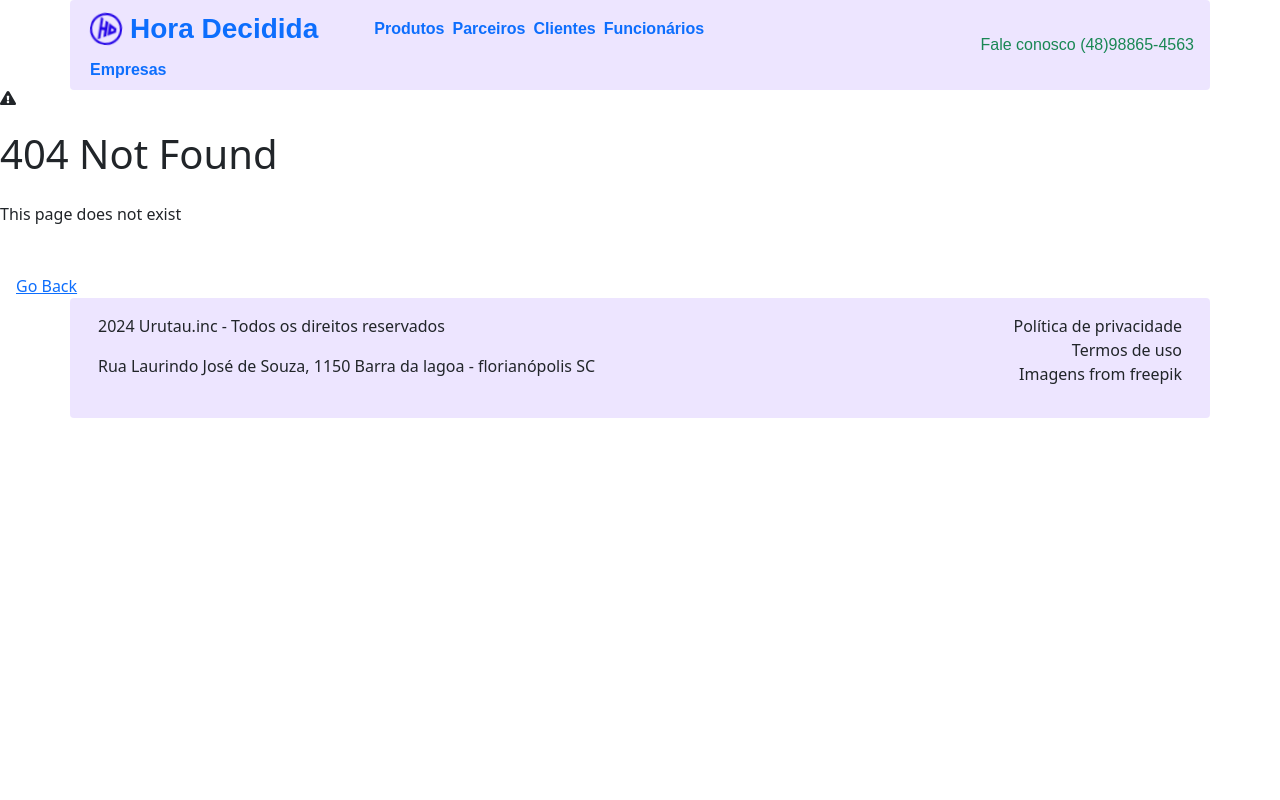
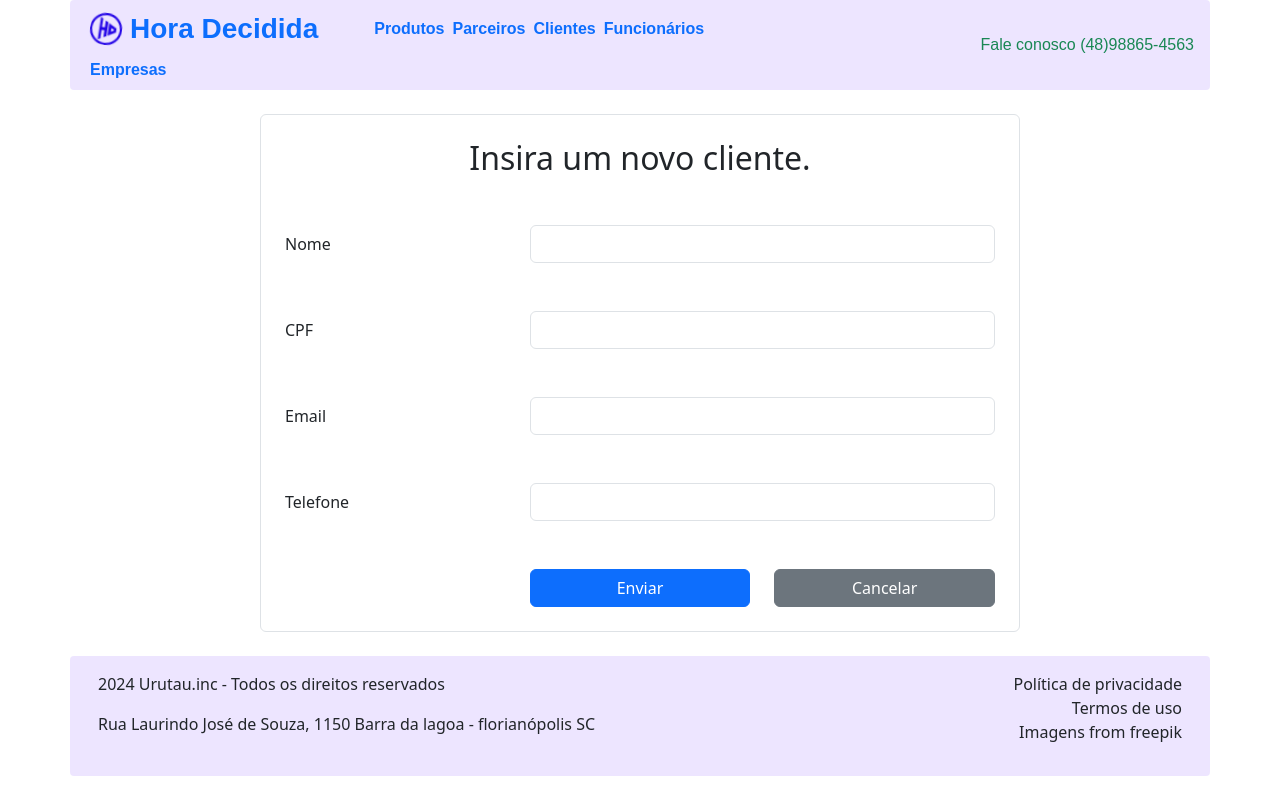
Before and after one commit to Dnstilt/Hora-Decidida, a React (Vite) app: page /createCliente in a window 1280 px wide. Built offline with nearby package versions, Linux system fonts and the light colour scheme.

Commit message:
CreateClient com jsonServer

```diff
--- a/src/App.jsx
+++ b/src/App.jsx
@@ -15,6 +15,7 @@ import NotFoundPage from './pages/NotFoundPage'
 import MainLayout from "./Layouts/MainLayout";
 import EmpresasPage from "./pages/EmpresasPage";
 import FuncionariosPage from "./pages/FuncionariosPage";
+import CreateClientePage  from "./componentes/Clientes/CreateClient";
 
 const router = createBrowserRouter(
   createRoutesFromElements(
@@ -25,6 +26,7 @@ const router = createBrowserRouter(
       <Route path="/politica" element={ <PoliticaPage/> }/>
       <Route path="/termos" element={ <TermosPage/> }/>
       <Route path="/clientes" element={ <ClientesPage /> }/>
+      <Route path="/createCliente" element={ <CreateClientePage /> }/>
       <Route path="/Empresas" element={ <EmpresasPage /> }/>
       <Route path="/Funcionarios" element={ <FuncionariosPage /> }/>
       <Route path="*" element={ <NotFoundPage/> }/>
--- a/src/componentes/Clientes/Clientes.jsx
+++ b/src/componentes/Clientes/Clientes.jsx
@@ -1,11 +1,11 @@
-import { useState } from "react"
+import { useEffect, useState } from "react"
 import { Link } from "react-router-dom"
 
 const Clientes = () => {
     const [clientes, setClientes] = useState([])
 
     function getClientes() {
-        fetch ["http://localhost:3000/clientes "]
+        fetch ("http://localhost:3000/clientes ")
         .then(response => {
             if (response.ok){
                 return response.json()
@@ -20,13 +20,15 @@ const Clientes = () => {
         })
     }
 
+    useEffect(getClientes, [])
+
     return (
         <div className="container my-4">
             <h2 className="text-center mb-4">Clientes</h2>
             <div className="row mb-3">
                 <div className="col">
-                 <Link className="btn btn-primary me-1" to="" role="button">Cdastrar Cliente</Link>
-                 <button type="button" className="btn btn-outline-primary">Limpar</button>
+                 <Link className="btn btn-primary me-1" to="/createCliente" role="button">Cadastrar Cliente</Link>
+                 <button type="button" className="btn btn-outline-primary" onClick={ getClientes }>Restaurar</button>
                 </div>
                 <div className="col">
 
@@ -54,7 +56,7 @@ const Clientes = () => {
                                     <td>{cliente.email}</td>
                                     <td>{cliente.telefone}</td>
                                     <td style={{width: "10px", whiteSpace: "nowrap"}}>
-                                        <Link className="btn btn-primary btn-sm me-1" to="">Editar</Link>
+                                        <Link className="btn btn-primary btn-sm me-1" to="/clientes/editar">Editar</Link>
                                         <button type="button" className="btn btn-danger btn-sm">Deletar</button>
                                     </td>
                                 </tr>
--- /dev/null
+++ b/src/componentes/Clientes/CreateClient.jsx
@@ -0,0 +1,87 @@
+import { Link, useNavigate } from "react-router-dom"
+
+const CreateClient = () => {
+
+    const navigate = useNavigate()
+
+    async function handSubmit(event) {
+        event.preventDefault()
+
+        const formData = new FormData(event.target)
+        const cliente = Object.fromEntries(formData.entries())
+
+        if(!cliente.nome || !cliente.cpf || !cliente.email || !cliente.telefone){
+            alert("Porfavor preencha todos os campos")
+            return
+        }
+        try{
+            const response = fetch("http://localhost:3000/clientes", {
+                method: "POST",
+                body: formData
+            })
+            const data = await response.json()
+
+            if (response.ok) {
+                navigate("/clientes")
+            }
+            else if (response.status === 400) {
+                alert("Erro de validação")
+            }
+            else {
+                alert("Não foi possível cadastrar o cliente tente novamente")
+            }
+        }
+        catch(error) {
+            alert("Não foi possível se conectar com o servidor")
+        }
+    }
+
+    return (
+        <div className="container my-4">
+            <div className="row">
+                <div className="col-md-8 mx-auto align-content-center rounded border p-4">
+                    <h2 className="text-center mb-5">Insira um novo cliente.</h2>
+                    <form onSubmit={handSubmit}>
+                        <div className="row mb-5">
+                            <label className="col-sm-4 col-form-label">Nome</label>
+                            <div className="col-sm-8">
+                                <input type="text" className="form-control" name="nome" />
+
+                            </div>
+                        </div>
+                        <div className="row mb-5">
+                            <label className="col-sm-4 col-form-label">CPF</label>
+                            <div className="col-sm-8">
+                                <input type="text" className="form-control" name="cpf" />
+
+                            </div>
+                        </div>
+                        <div className="row mb-5">
+                            <label className="col-sm-4 col-form-label">Email</label>
+                            <div className="col-sm-8">
+                                <input type="text" className="form-control" name="email" />
+
+                            </div>
+                        </div>
+                        <div className="row mb-5">
+                            <label className="col-sm-4 col-form-label">Telefone</label>
+                            <div className="col-sm-8">
+                                <input type="text" className="form-control" name="telefone" />
+
+                            </div>
+                        </div>
+                        <div className="row">
+                            <div className="offset-sm-4 col-sm-4 d-grid">
+                                <button className="btn btn-primary">Enviar</button>
+                            </div>
+                            <div className="col-sm-4 d-grid">
+                                <Link className="btn btn-secondary" to="/clientes" role="button">Cancelar</Link>
+                            </div>
+                        </div>
+                    </form>
+                </div>
+            </div>
+        </div>
+    )
+}
+export default CreateClient
```
Also changed, not shown: src/pages/CreateClientePage.jsx (added, +11 -0 lines).
